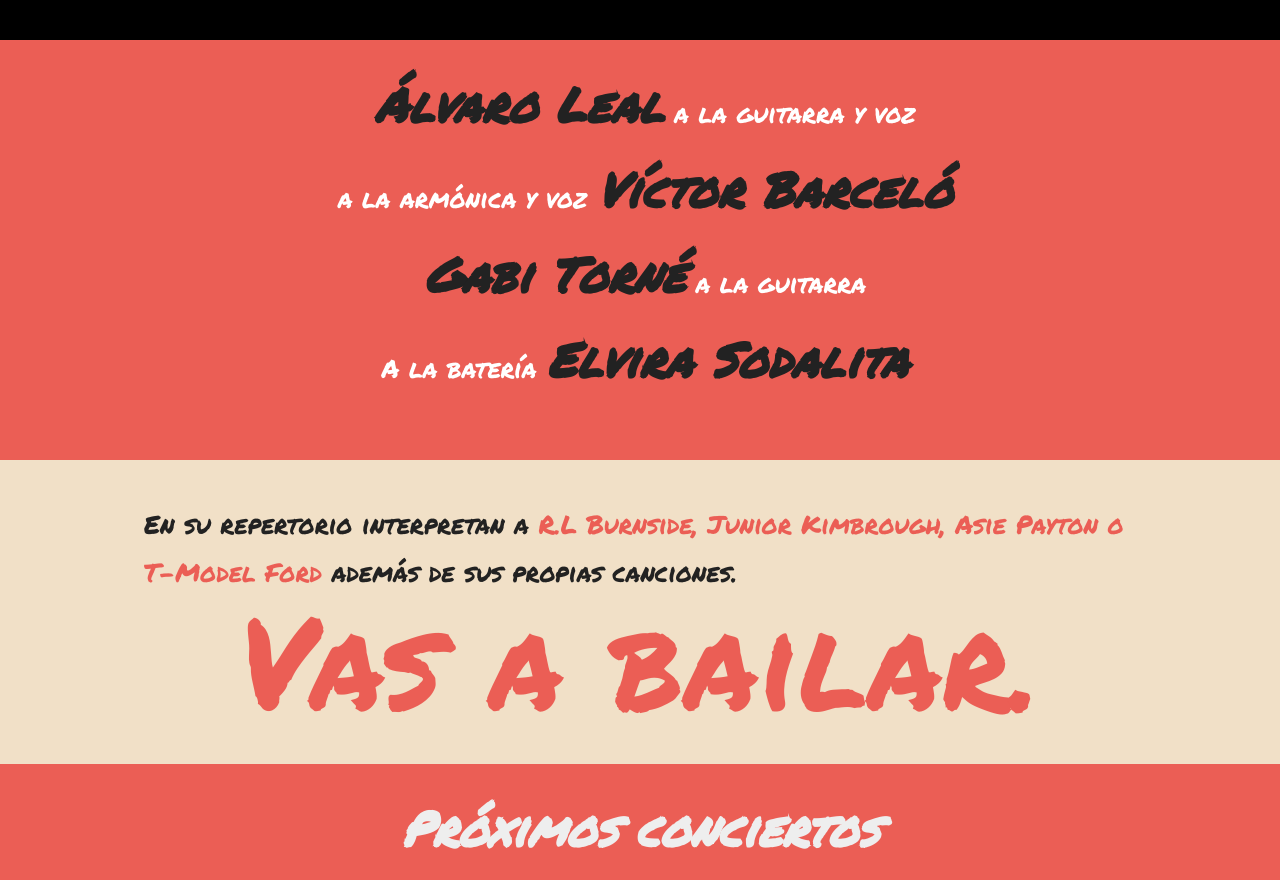
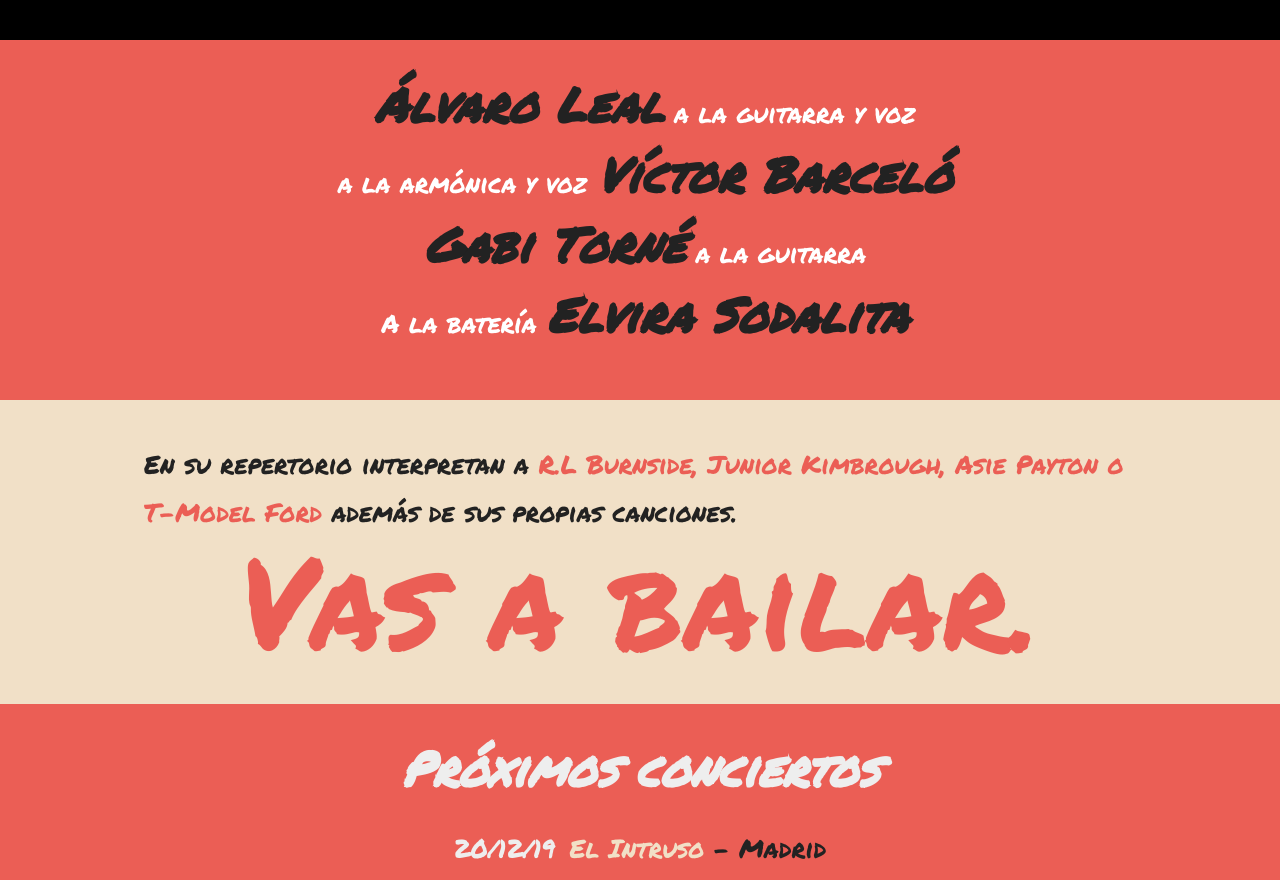
Before and after one commit to Bluesmile82/bad-possum, a Gatsby site: page / in a window 1280 px wide. Shown: the part 1347-2227 px from the top of the page. Built offline with nearby package versions, Linux system fonts and the light colour scheme; Gatsby itself is replaced by a stand-in of ours.

Commit message:
Less margin

```diff
--- a/src/pages/index.scss
+++ b/src/pages/index.scss
@@ -17,6 +17,7 @@
 
   @media screen and (min-width: $breakpoint-mobile) {
     flex-direction: row;
+    margin-bottom: -10px;
   }
 }
 
```
